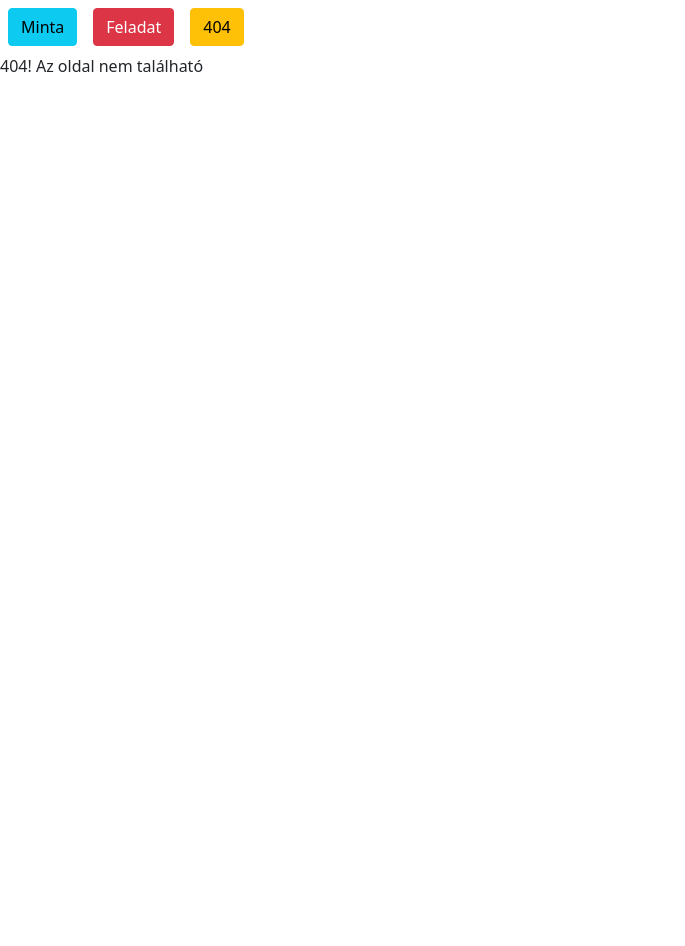
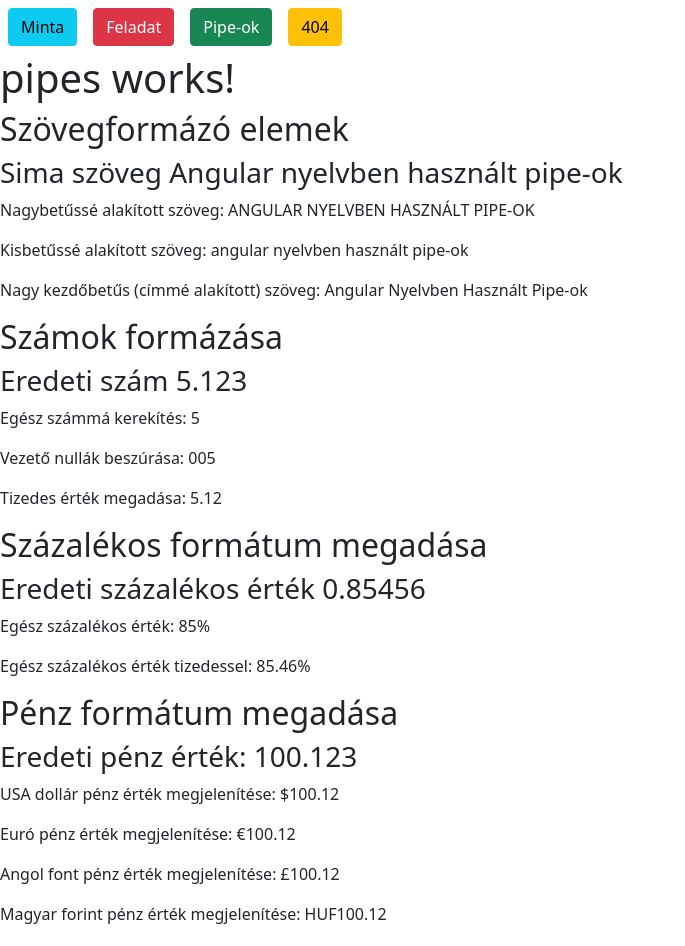
Before and after one commit to Serakg/SerakGabor_Repo, an Angular app in the folder Angular/DataBindingEsRouting/: page /pipes in a window 1280 px wide. Before the commit this address had no page. Shown: the top 946 px of the page, without its empty margins (0-685 px from the left). Before the commit the page ends 800 px from the top, so only its background shows below. Built offline with nearby package versions, Linux system fonts and the light colour scheme.

Commit message:
Pipe frissítve

```diff
--- a/Angular/DataBindingEsRouting/src/app/app-routing.module.ts
+++ b/Angular/DataBindingEsRouting/src/app/app-routing.module.ts
@@ -3,11 +3,13 @@ import { RouterModule, Routes } from '@angular/router';
 import { FeladatComponent } from './feladat/feladat.component';
 import { MintaComponent } from './minta/minta.component';
 import { NotfoundComponent } from './notfound/notfound.component';
+import { PipesComponent } from './pipes/pipes.component';
 
 const routes: Routes = [
   {path: "minta", component: MintaComponent},
   {path: "feladat", component: FeladatComponent},
   {path: "notfound", component: NotfoundComponent},
+  {path: "pipes", component: PipesComponent},
   {path: "", redirectTo: "/minta", pathMatch: "full"},
   {path: "**", component: NotfoundComponent}
 ];
--- a/Angular/DataBindingEsRouting/src/app/app.component.html
+++ b/Angular/DataBindingEsRouting/src/app/app.component.html
@@ -1,6 +1,7 @@
 <nav>
   <a class="btn btn-info m-2" routerLink = "/minta">Minta</a>
   <a class="btn btn-danger m-2" routerLink = "/feladat">Feladat</a>
+  <a class="btn btn-success m-2" routerLink = "/pipes">Pipe-ok</a>
   <a class="btn btn-warning m-2" routerLink = "/notfound">404</a>
 </nav>
 
--- a/Angular/DataBindingEsRouting/src/app/app.module.ts
+++ b/Angular/DataBindingEsRouting/src/app/app.module.ts
@@ -7,13 +7,15 @@ import { MintaComponent } from './minta/minta.component';
 import { FeladatComponent } from './feladat/feladat.component';
 import { NotfoundComponent } from './notfound/notfound.component';
 import { FormsModule } from '@angular/forms';
+import { PipesComponent } from './pipes/pipes.component';
 
 @NgModule({
   declarations: [
     AppComponent,
     MintaComponent,
     FeladatComponent,
-    NotfoundComponent
+    NotfoundComponent,
+    PipesComponent
   ],
   imports: [
     BrowserModule,
--- a/Angular/DataBindingEsRouting/src/app/minta/minta.component.html
+++ b/Angular/DataBindingEsRouting/src/app/minta/minta.component.html
@@ -49,3 +49,10 @@
 
 
     <p>{{interfaceElem.nev}} [ {{interfaceElem.kor}} ] Beosztása: {{interfaceElem.beosztas}}</p>
+
+
+    <ul>
+        <li *ngFor = "let dolgozo of interfaceTomb">
+            {{dolgozo.nev}} ({{dolgozo.fizetes}})
+        </li>
+    </ul>
--- /dev/null
+++ b/Angular/DataBindingEsRouting/src/app/pipes/pipes.component.html
@@ -0,0 +1,34 @@
+<h1>pipes works!</h1>
+
+
+<h2>Szövegformázó elemek</h2>
+<h3>Sima szöveg {{mintaSzoveg}}</h3>
+
+<p>Nagybetűssé alakított szöveg: {{mintaSzoveg | uppercase }}</p>
+<p>Kisbetűssé alakított szöveg: {{mintaSzoveg | lowercase }}</p>
+<p>Nagy kezdőbetűs (címmé alakított) szöveg: {{mintaSzoveg | titlecase }}</p>
+
+
+<h2>Számok formázása</h2>
+<h3>Eredeti szám {{valosSzam}}</h3>
+
+<p>Egész számmá kerekítés: {{valosSzam | number: "1.0-0" }}</p>
+<p>Vezető nullák beszúrása: {{valosSzam | number: "3.0-0" }}</p>
+<p>Tizedes érték megadása: {{valosSzam | number: "1.0-2" }}</p>
+
+
+<h2>Százalékos formátum megadása</h2>
+<h3>Eredeti százalékos érték {{szazalekosErtek}}</h3>
+
+<p>Egész százalékos érték: {{szazalekosErtek | percent: "1.0-0"}}</p>
+<p>Egész százalékos érték tizedessel: {{szazalekosErtek | percent: "1.0-2"}}</p>
+
+
+<h2>Pénz formátum megadása</h2>
+<h3>Eredeti pénz érték: {{penzErtek}} </h3>
+
+<p>USA dollár pénz érték megjelenítése: {{penzErtek | currency: "USD"}}</p>
+<p>Euró pénz érték megjelenítése: {{penzErtek | currency: "EUR"}}</p>
+<p>Angol font pénz érték megjelenítése: {{penzErtek | currency: "GBP"}}</p>
+<p>Magyar forint pénz érték megjelenítése: {{penzErtek | currency: "HUF"}}</p>
+<p>USA dollár pénz érték megjelenítése tizedes nélkül: {{penzErtek | currency: "USD" : "symbol": "1.0-0" }}</p>
--- /dev/null
+++ b/Angular/DataBindingEsRouting/src/app/pipes/pipes.component.ts
@@ -0,0 +1,22 @@
+import { Component, OnInit } from '@angular/core';
+
+@Component({
+  selector: 'app-pipes',
+  templateUrl: './pipes.component.html',
+  styleUrls: ['./pipes.component.css']
+})
+export class PipesComponent implements OnInit {
+
+
+  mintaSzoveg:string = "Angular nyelvben használt pipe-ok";
+  valosSzam:number = 5.123;
+  szazalekosErtek:number = 0.85456;
+  penzErtek:number = 100.123;
+  datumErtek:number = Date.now()
+
+  constructor() { }
+
+  ngOnInit(): void {
+  }
+
+}
```
Also changed, not shown: Angular/DataBindingEsRouting/src/app/pipes/pipes.component.css (added), 1 other file (tests, documents, lock files or other folders).
